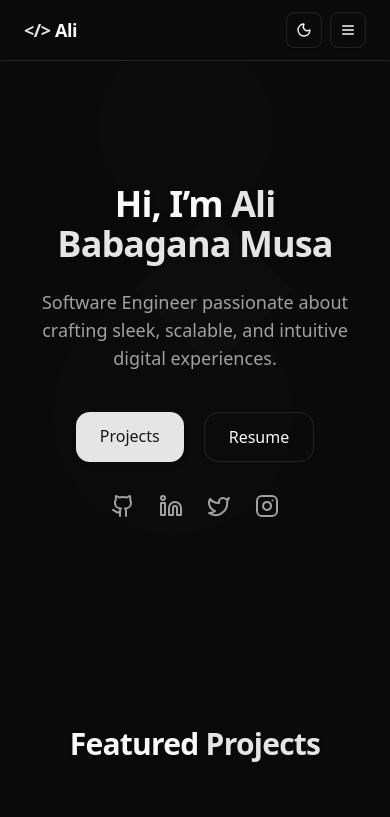
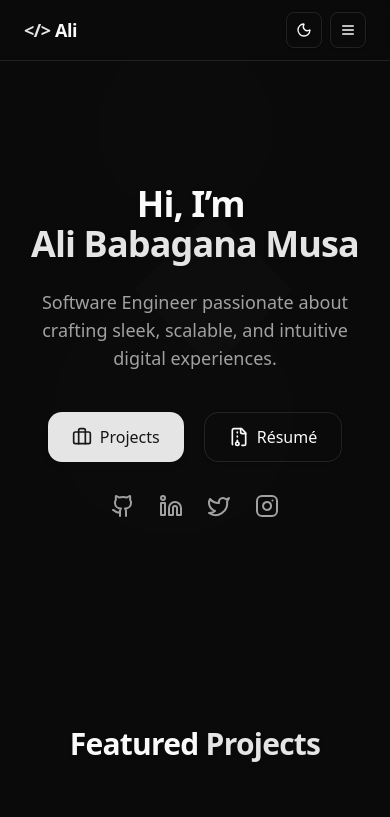
Before and after one commit to Exc2000/my-portfolio, a React (Vite) app: page / in a window 390 px wide. Shown: the top 817 px of the page. Built offline with nearby package versions, Linux system fonts and the light colour scheme.

Commit message:
feat: updated button

```diff
--- a/src/components/sections/Hero.tsx
+++ b/src/components/sections/Hero.tsx
@@ -1,9 +1,19 @@
 import { Link } from "react-router-dom";
-import { Github, Linkedin, Twitter, Instagram } from "lucide-react";
+import {
+  Github,
+  Linkedin,
+  Twitter,
+  Instagram,
+  Briefcase,
+  FileArchive,
+} from "lucide-react";
 
 export const Hero = () => {
   return (
-    <section id="home" className="relative flex flex-col items-center justify-center text-center max-w-5xl mx-auto px-6 pt-46 pb-24 overflow-hidden">
+    <section
+      id="home"
+      className="relative flex flex-col items-center justify-center text-center max-w-5xl mx-auto px-6 pt-46 pb-24 overflow-hidden"
+    >
       {/* Background Geometric Shapes */}
       <div className="absolute inset-0 -z-10">
         <div className="absolute top-10 left-1/4 w-44 h-44 bg-accent/10 rounded-full  animate-pulse" />
@@ -11,9 +21,9 @@ export const Hero = () => {
         <div className="absolute top-1/2 left-1/2 w-28 h-28 bg-accent/10 rotate-45 transform -translate-x-1/2 -translate-y-1/2 animate-bounce" />
       </div>
 
-      {/* Hero Content */}
-      <h1 className="text-4xl md:text-6xl font-extrabold tracking-tight mb-6 drop-shadow-sm">
-        Hi, I’m <span className="text-primary">Ali Babagana Musa</span>
+      <h1 className="flex md:flex-row flex-col text-4xl md:text-6xl font-extrabold tracking-tight mb-6 drop-shadow-sm">
+        <span>Hi, I’m&nbsp;</span>
+        <span className="text-primary">Ali Babagana Musa</span>
       </h1>
 
       <p className="text-muted-foreground text-lg md:text-xl mb-10 max-w-2xl">
@@ -24,15 +34,15 @@ export const Hero = () => {
       <div className="flex gap-5 mb-8">
         <Link
           to="/"
-          className="px-6 py-3 rounded-xl bg-primary text-primary-foreground font-medium shadow-md hover:shadow-lg transition-transform hover:-translate-y-0.5"
+          className="flex justify-center items-center gap-2 px-6 py-3 rounded-xl bg-primary text-primary-foreground font-medium shadow-md hover:shadow-lg transition-transform hover:-translate-y-0.5"
         >
-          Projects
+          <Briefcase className="w-5 h-5" /> Projects
         </Link>
         <Link
           to="/"
-          className="px-6 py-3 rounded-xl border font-medium hover:bg-accent transition shadow-sm hover:shadow-md"
+          className="flex justify-center items-center gap-2 px-6 py-3 rounded-xl border font-medium hover:bg-accent transition shadow-sm hover:shadow-md"
         >
-          Resume
+          <FileArchive className="w-5 h-5" /> Résumé
         </Link>
       </div>
 
```
